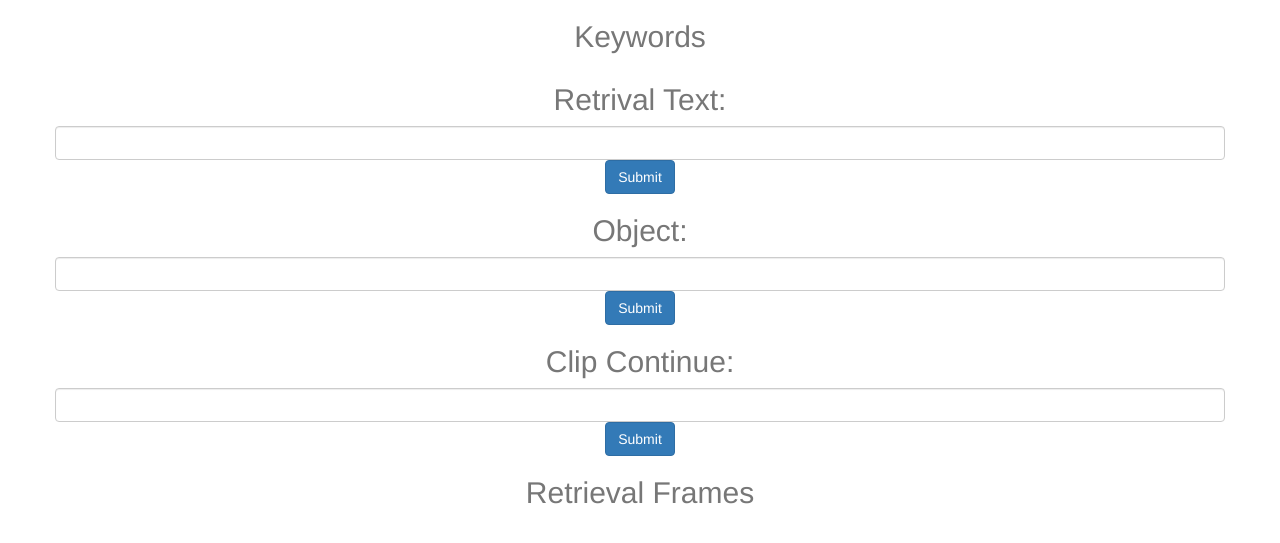
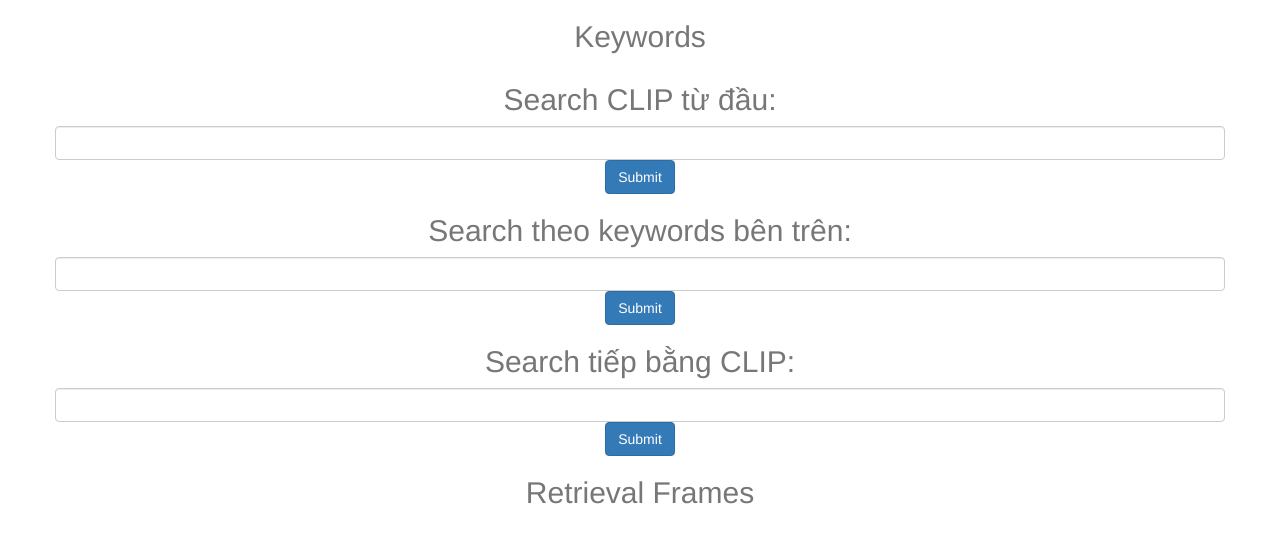
Before and after one commit to vinhhust2806/Event-Retrival, a Flask app: page / in a window 1280 px wide. Shown: the top 543 px of the page. Run offline with Flask 2, Linux system fonts and the light colour scheme; parts of the project's set-up code (start-up, migrations or seed data) failed here and were passed over; some libraries are stand-ins or nearby versions.

Commit message:
Vinh updated

```diff
--- a/app.py
+++ b/app.py
@@ -58,6 +58,7 @@ def job():
     dict = []
     submit = []
     for i in output:
+      print(i)
       submit.append({'video':i.split('/')[1]+'.mp4','key_frame':change[i.split('/')[1]+'/'+i.split('/')[2]]})
     data = [[i['video'],i['key_frame']] for i in submit]
     file = pd.DataFrame(data=data)
--- a/correct.py
+++ b/correct.py
@@ -1,11 +1,11 @@
 import pandas as pd
 import numpy as np
 import os
-
+import glob
 change = {}
 
 for k in os.listdir('Keyframe_P_C0_V00/keyframe_p'):
-  csv = pd.read_csv('Keyframe_P_C0_V00/keyframe_p/'+k)
+  csv = pd.read_csv('Keyframe_P_C0_V00/keyframe_p/'+k,header=None)
   for i in np.array(csv):
     change[k.split('.')[0]+'/'+i[0]] = i[1]
 
--- a/templates/retrieve.html
+++ b/templates/retrieve.html
@@ -16,31 +16,30 @@
     </div>
     <div class="row text-center">
         <form method="POST">
-            <h2 class="text-muted">Retrival Text: </h2>
+            <h2 class="text-muted">Search CLIP từ đầu: </h2>
             <input name="text1" class="form-control">
             <input type="submit" class="btn btn-primary">
         </form>
     </div>
     <div class="row text-center">
         <form method="POST">
-            <h2 class="text-muted">Object: </h2>
+            <h2 class="text-muted">Search theo keywords bên trên: </h2>
             <input name="text" class="form-control">
             <input type="submit" class="btn btn-primary">
         </form>
     </div>
     <div class="row text-center">
         <form method="POST">
-            <h2 class="text-muted">Clip Continue: </h2>
+            <h2 class="text-muted">Search tiếp bằng CLIP: </h2>
             <input name="text2" class="form-control">
             <input type="submit" class="btn btn-primary">
         </form>
-    </div>
     <div class="row text-center">
         <h2 class="text-muted">Retrieval Frames</h2>
         {% for image_name in image_names %}
         <div class="col-lg-3 col-md-4 col-xs-6 thumb">
             <img class="img-responsive" src="{{ image_name.path}}" onclick="moreDetail('{{image_name.video}}','{{image_name.key_frame}}')">
-            <h5>Rank: {{ image_name.rank }}</h5>
+            <h5>Video: {{ image_name.video }}, Rank: {{ image_name.rank }}</h5>
         </div>
         {% endfor %}
     </div>
```
